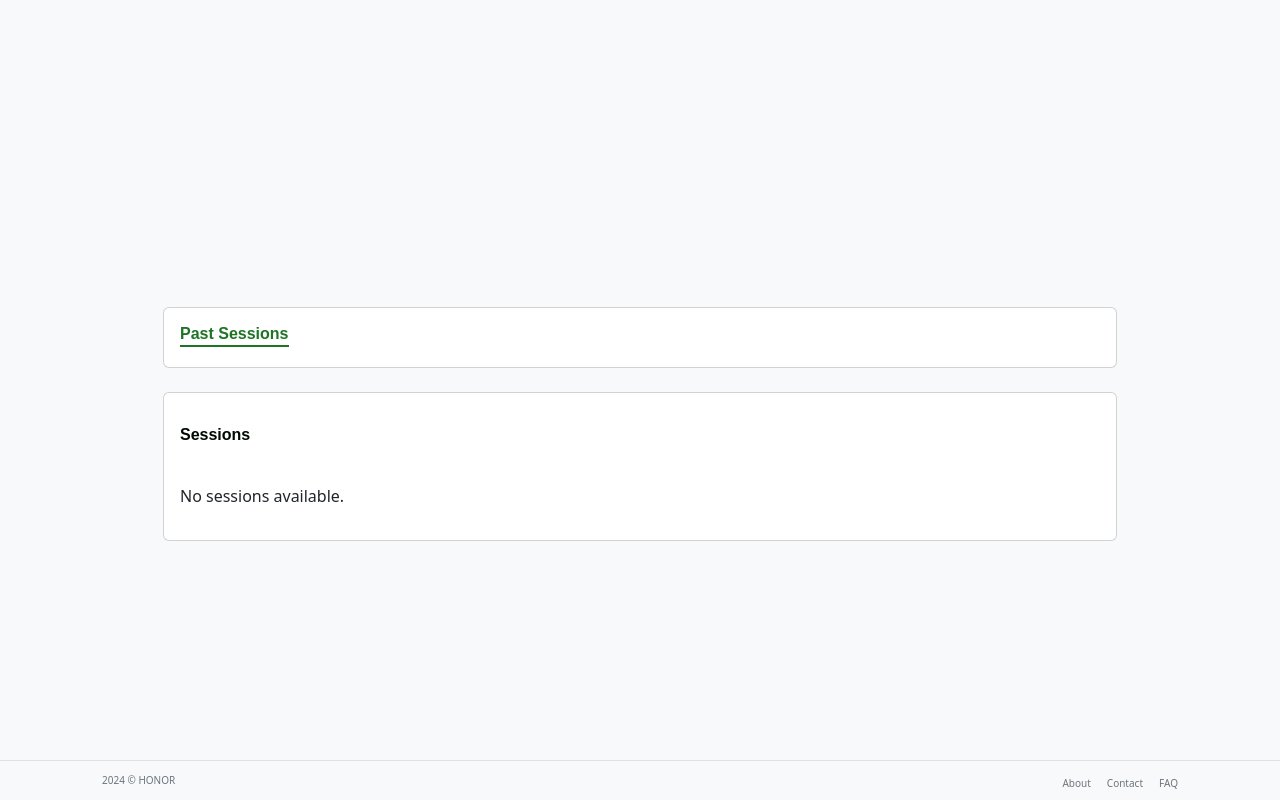
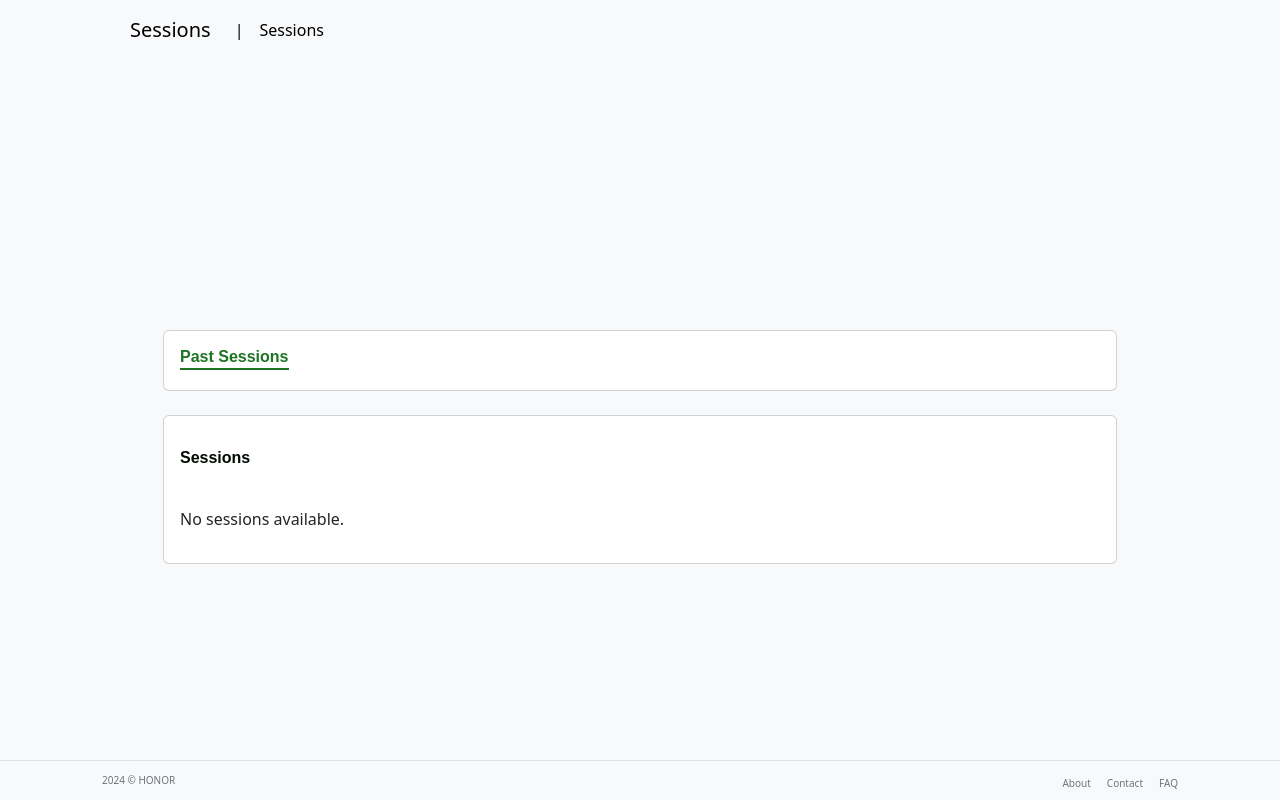
Before and after one commit to pdm21/HonorAssessment, a React (Create React App) app: page /sessions in a window 1280 px wide. Built offline with nearby package versions, Linux system fonts and the light colour scheme.

Commit message:
sorted muscle group badges, made them look more appealing

```diff
--- a/src/components/SessionsPage.css
+++ b/src/components/SessionsPage.css
@@ -180,15 +180,22 @@
 }
 
 /* Styling for muscle group badges */
+
+/* Styling for muscle group badges */
+/* Styling for muscle group badges */
 .muscle-group-badge {
   display: inline-block;
-  background-color: #e9f5ec;
-  color: #1d7732;
-  border: 1px solid #1d7732;
-  border-radius: 0.375rem;
-  padding: 0.2em 0.4em;
-  margin-right: 0.2em;
-  font-size: 0.75em;
+  background-color: #e6f7ff; /* Very light blue background color */
+  color: #1d7732; /* Dark green text color */
+  border: 1px solid #e6f7ff; /* Border matching the background color */
+  border-radius: 12px; /* Rounded corners */
+  padding: 0.25em 0.5em; /* Adjusted padding */
+  margin: 0.2em 0.1em; /* Consistent spacing between badges */
+  font-size: 0.75em; /* Adjust font size if necessary */
+  font-weight: bolder; /* Slightly bolder font weight */
+  text-align: center; /* Center text */
+  white-space: nowrap; /* Prevent text from wrapping */
+  vertical-align: middle; /* Center align vertically */
 }
 
 .muscle-groups {
@@ -258,3 +265,17 @@
   background-color: white;
   z-index: 1000; /* Ensure it stays above other content */
 }
+
+.navbar {
+  margin-bottom: 20px; /* Space below the navbar */
+  margin-left: 130px;
+  margin-top: -30px;
+}
+
+.nav-link {
+  color: #000; /* Change color of nav links */
+}
+
+.nav-link:hover {
+  color: #0056b3; /* Hover color of nav links */
+}
--- a/src/components/SessionsPage.js
+++ b/src/components/SessionsPage.js
@@ -117,6 +117,41 @@
 
   return (
     <div className="sessions-page-container container-fluid d-flex flex-column">
+      <nav className="navbar navbar-expand-lg navbar-light bg-light">
+        <a className="navbar-brand" href="#">
+          Sessions
+        </a>
+        <button
+          className="navbar-toggler"
+          type="button"
+          data-toggle="collapse"
+          data-target="#navbarNav"
+          aria-controls="navbarNav"
+          aria-expanded="false"
+          aria-label="Toggle navigation"
+        >
+          <span className="navbar-toggler-icon"></span>
+        </button>
+        <div className="collapse navbar-collapse" id="navbarNav">
+          <ul className="navbar-nav">
+            <li className="nav-item active">
+              <a className="nav-link">
+                | <span className="sr-only">(current)</span>
+              </a>
+            </li>
+            <li className="nav-item">
+              <a className="nav-link" href="#">
+                Sessions
+              </a>
+            </li>
+            {/* <li className="nav-item">
+              <a className="nav-link" href="#">
+                Sessions
+              </a>
+            </li> */}
+          </ul>
+        </div>
+      </nav>
       <div className="row mt-5 flex-grow-1">
         <div className="top-cont-sessions col-12">
           <div className="card mb-4">
```
